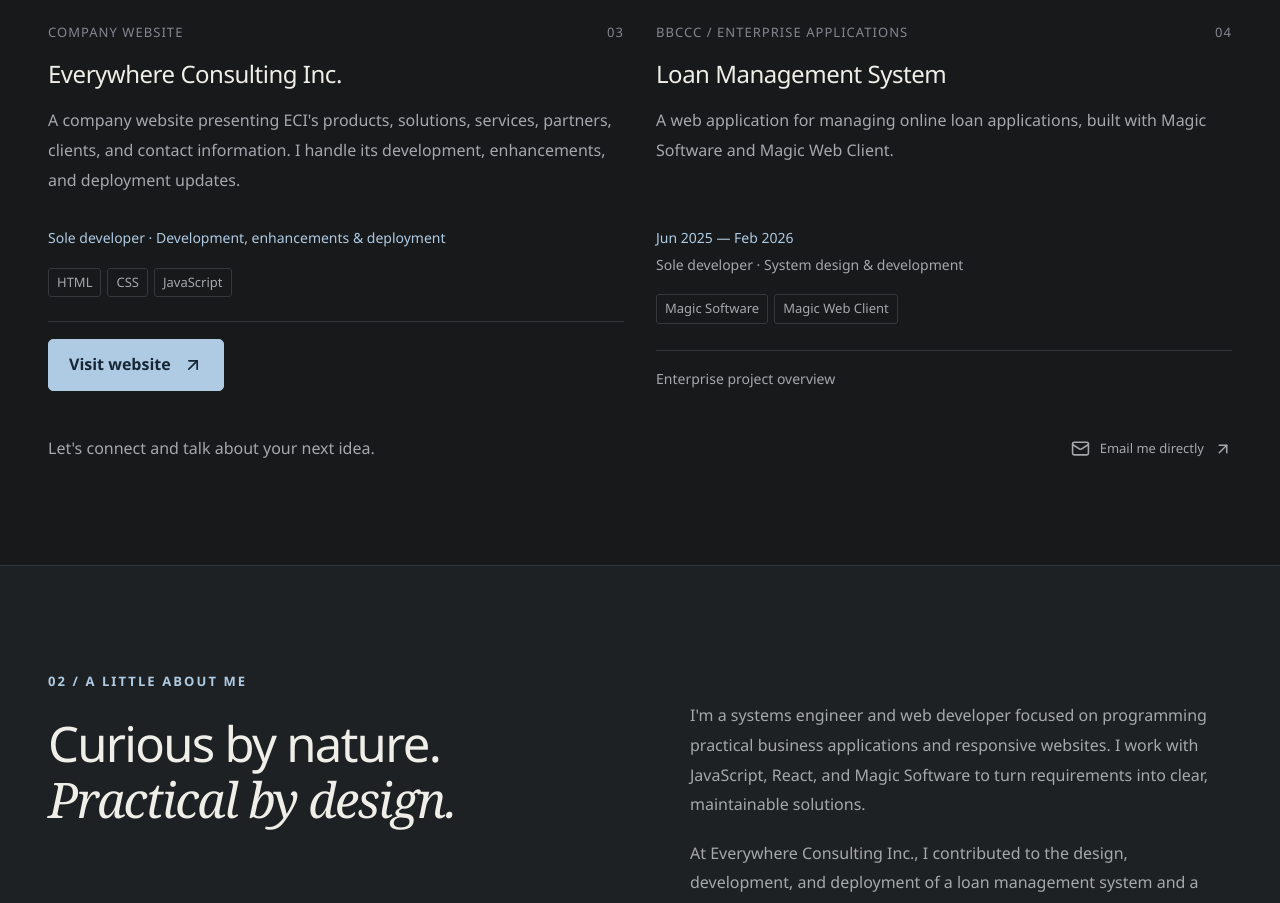
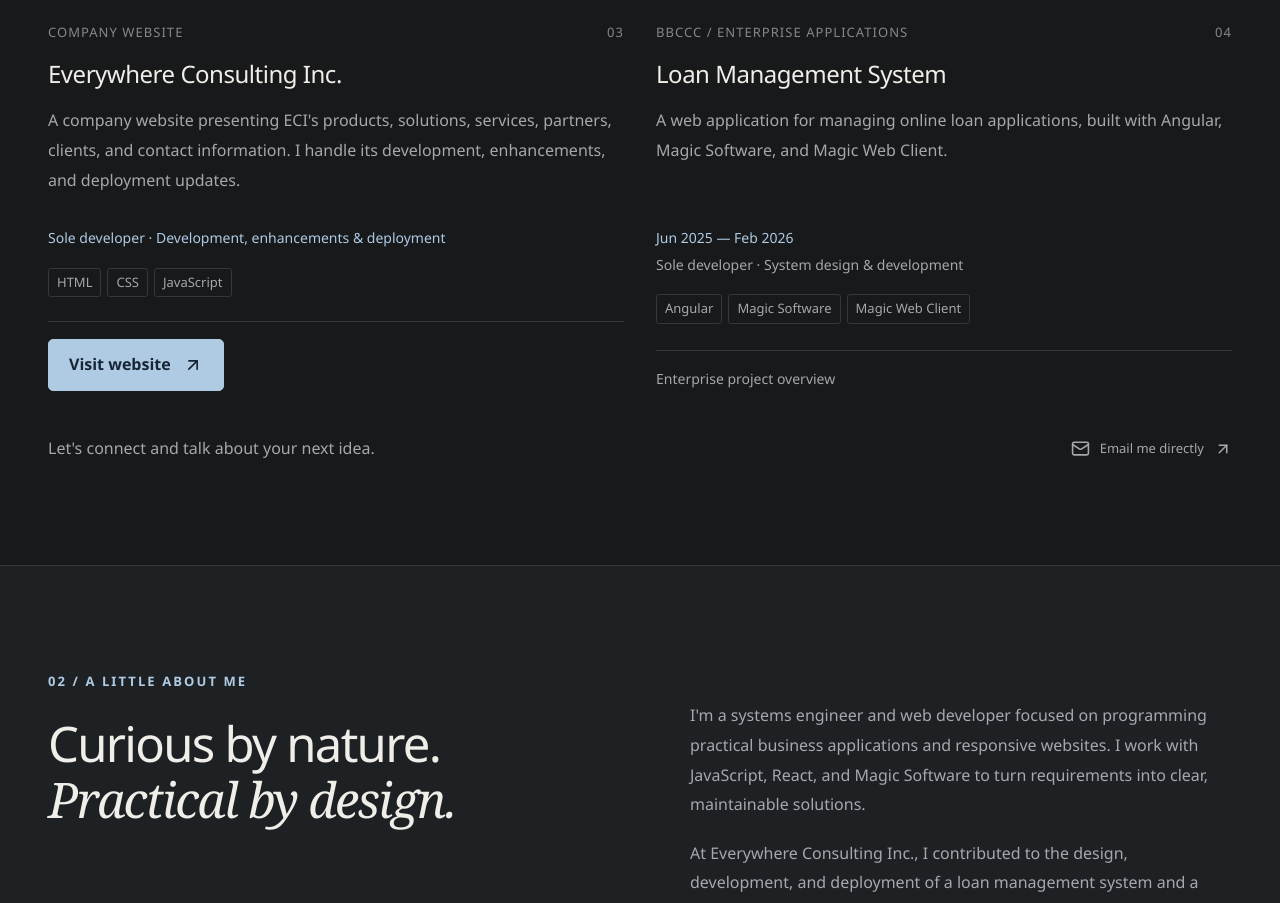
Before and after one commit to kcrosita23/myportfolio, a React (Vite) app: page / in a window 1280 px wide. Shown: the part 2266-3169 px from the top of the page. Built offline with nearby package versions, Linux system fonts and the light colour scheme.

Commit message:
Add Angular to Loan Management System technologies

```diff
--- a/src/data/portfolio.js
+++ b/src/data/portfolio.js
@@ -54,8 +54,8 @@
   },
   {
     id: "business-systems", number: "04", title: "Loan Management System", category: "BBCCC / Enterprise applications",
-    description: "A web application for managing online loan applications, built with Magic Software and Magic Web Client.",
-    tech: ["Magic Software", "Magic Web Client"], image: bbcccconnect, period: "Jun 2025 — Feb 2026", contribution: "Sole developer · System design & development", status: "Enterprise project overview",
+    description: "A web application for managing online loan applications, built with Angular, Magic Software, and Magic Web Client.",
+    tech: ["Angular", "Magic Software", "Magic Web Client"], image: bbcccconnect, period: "Jun 2025 — Feb 2026", contribution: "Sole developer · System design & development", status: "Enterprise project overview",
   },
 ];
 
```
